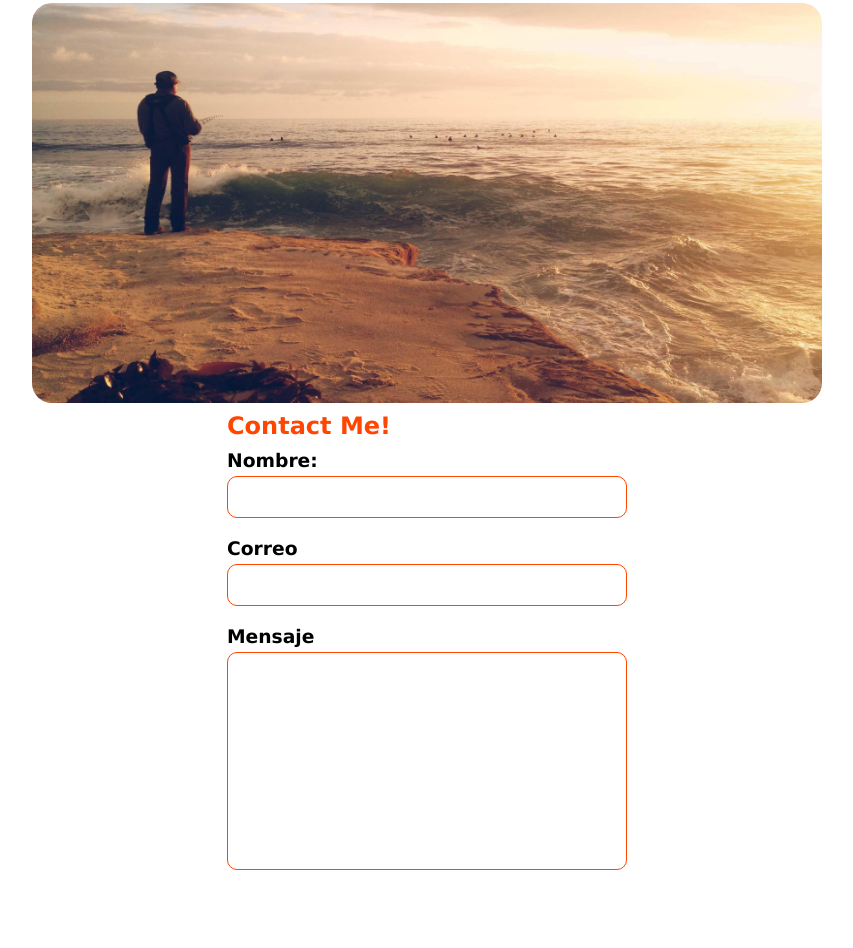
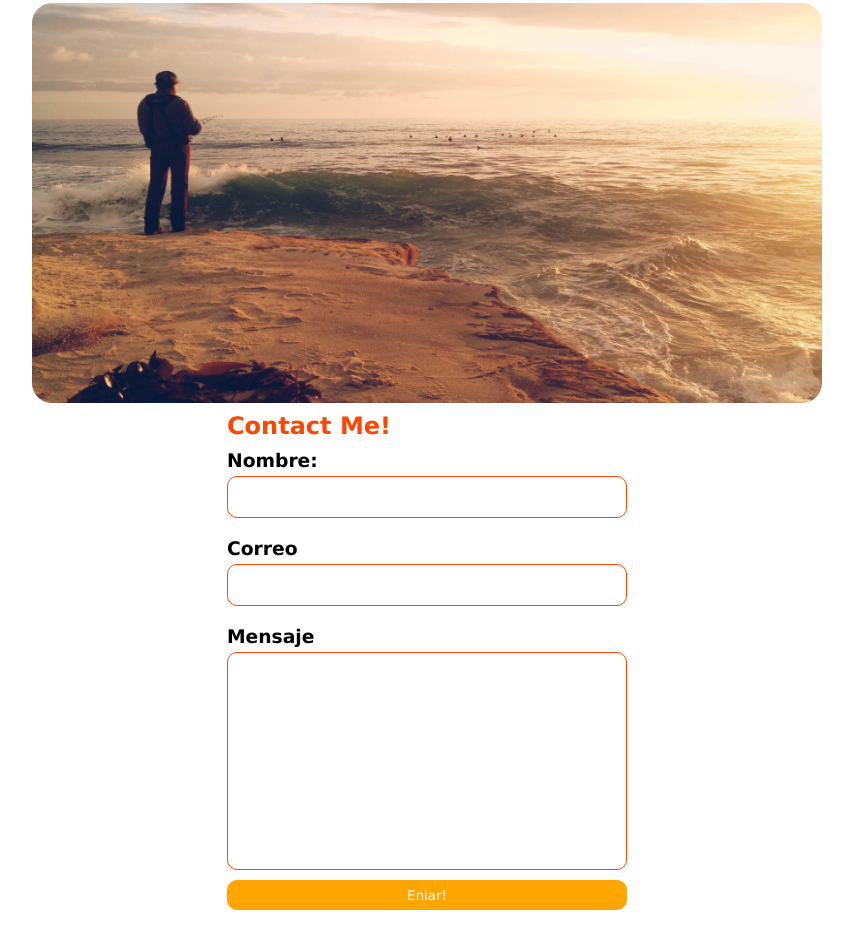
Before and after one commit to jEuEaEn/Conjunto-de-fotos-RESPONSIVE, a plain HTML site: page index.html in a window 1280 px wide. Shown: the part 1922-2870 px from the top of the page, without its empty margins (213-1066 px from the left). Before the commit the page ends 2802 px from the top, so only its background shows below. Drawn offline with Linux system fonts and the light colour scheme.

Commit message:
finish this sheet

```diff
--- a/index.html
+++ b/index.html
@@ -93,6 +93,8 @@
             <h3>Mensaje</h3>
             <textarea name="" id=""></textarea>
 
+            <button>Eniar!</button>
+
         </section>
 
     </main>
--- a/style.css
+++ b/style.css
@@ -152,6 +152,26 @@ section{
     max-width: 400px;
     margin: auto;
 
+    button{
+
+        height: 30px;
+        margin-bottom: 80px;
+        border-radius: 10px;
+        border: 0px solid;
+        border: 1px solid orange;
+        background-color: orange;
+        color: white;
+        transition: .5s;
+
+    }
+
+}
+
+#CON button:hover{
+
+    background-color: white;
+    color: black;
+
 }
 
 #CON h1{
```
